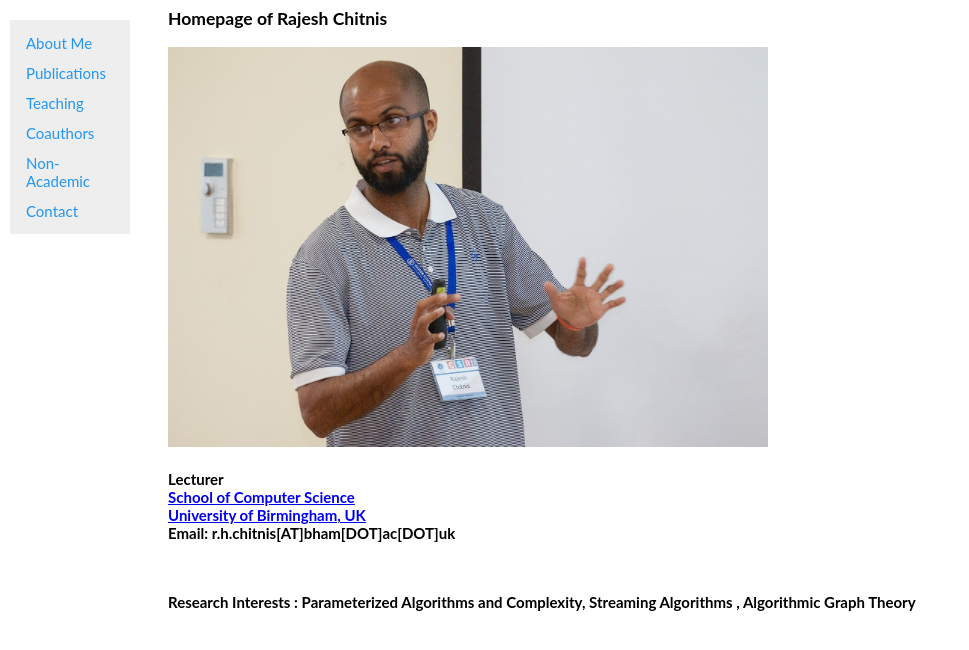
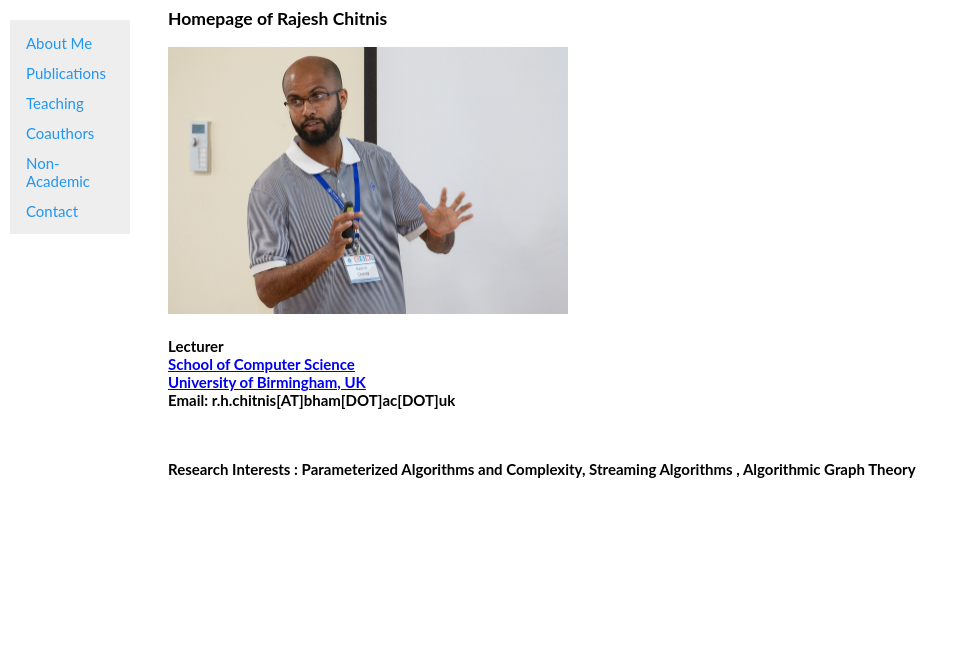
Before and after one commit to rajeshchitnis/rajeshchitnis.github.io, a Jekyll site: the page index.html, which Jekyll copies as it is, in a window 1280 px wide. Shown: the top 650 px of the page, without its empty margins (0-969 px from the left). Built offline with Jekyll 4.4.1, drawn with Linux system fonts in a browser that asks for light colours.

Commit message:
Update index.html

```diff
--- a/index.html
+++ b/index.html
@@ -72,7 +72,7 @@
 
   <h3>Homepage of Rajesh Chitnis</h3>
 
-<img src="images/csr-talk.jpg" alt="alt text"  width="600px"  />&nbsp;</td>
+<img src="images/csr-talk.jpg" alt="alt text"  width="400px"  />&nbsp;</td>
 <td align="left">
 <h4>
 <p>Lecturer <br><a href="http://www.cs.bham.ac.uk/">School of Computer Science</a> <br /><a href="https://birmingham.ac.uk/">University of Birmingham, UK</a> <br> Email:  r.h.chitnis[AT]bham[DOT]ac[DOT]uk <br /> <br />
```
